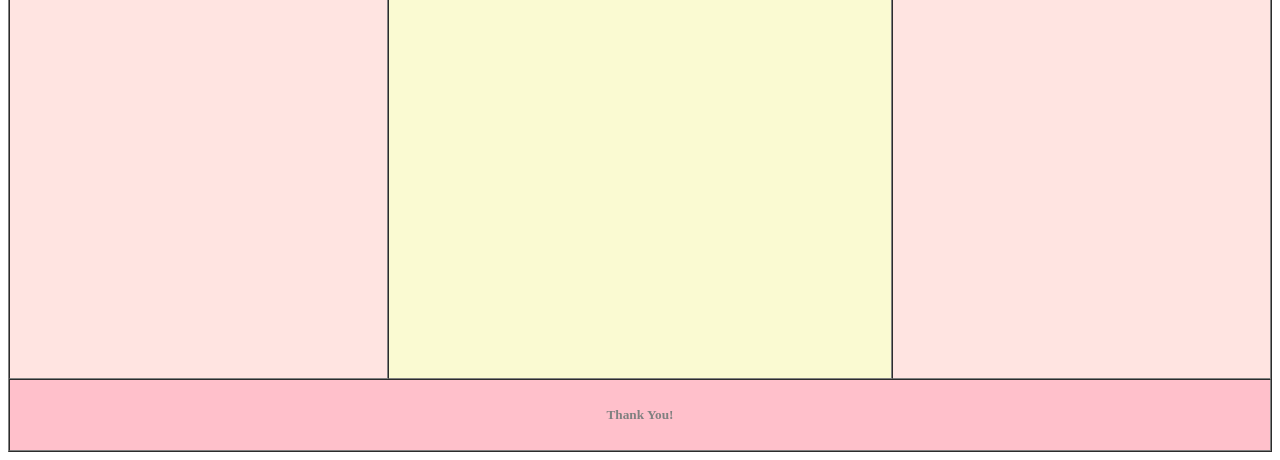
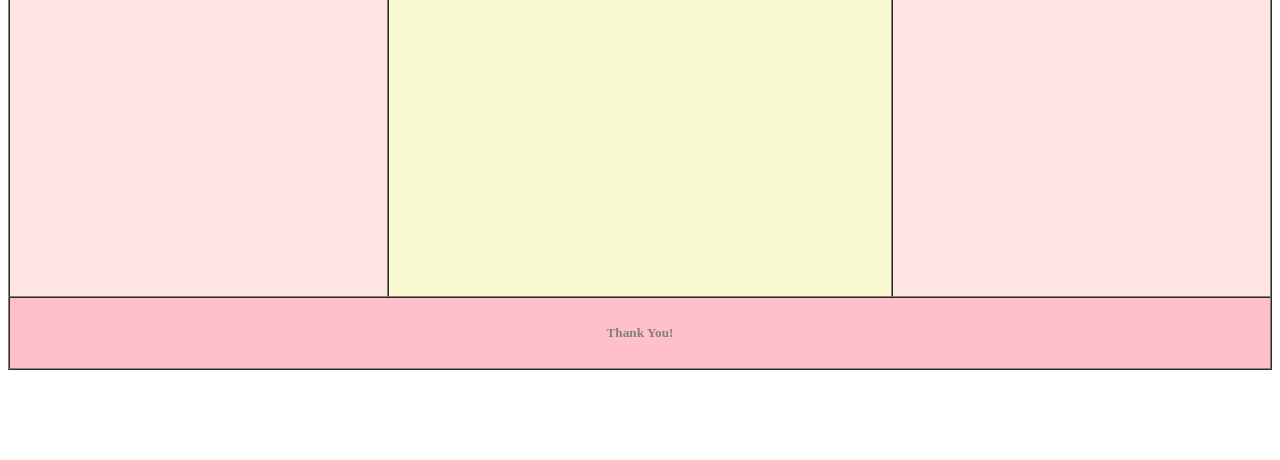
Before and after one commit to ZoyaTang/Final, a plain HTML site: page index.html in a window 1280 px wide. Shown: the part 406-866 px from the top of the page. After the commit the page ends 800 px from the top, so only its background shows below. Drawn offline with Linux system fonts and the light colour scheme.

Commit message:
Update index.html

```diff
--- a/index.html
+++ b/index.html
@@ -8,7 +8,7 @@
 </head>
 <body>
 <!-- partial:index.partial.html -->
-<TABLE border=1  width=1000 height=850 cellspacing=0 cellpadding=0 bgcolor="pink">
+<TABLE border=1  width=1000 height=768 cellspacing=0 cellpadding=0 bgcolor="pink">
   <head> <style> th, td {vertical-align:top;
 padding: 5px; color:grey
 }
```
